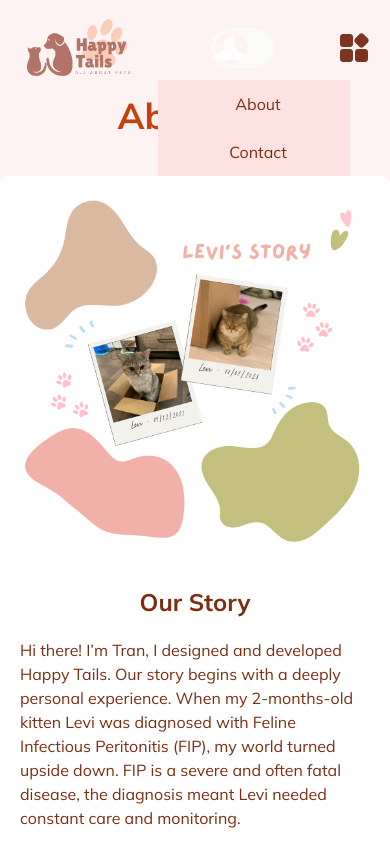
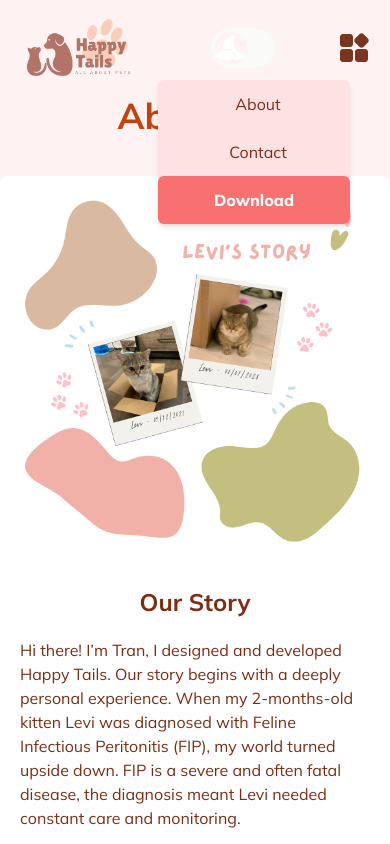
Before and after one commit to kalyntn97/happy-tails-website, a Next.js app: page /about in a window 390 px wide. Both pictures are taken after a click on the button 354 px from the left and 48 px from the top of the page. Shown: the top 844 px of the page. Built offline with nearby package versions, Linux system fonts and the light colour scheme; a web font is replaced by a local one.

Commit message:
fix download button on nav bar

```diff
--- a/src/components/NavigationLinks.tsx
+++ b/src/components/NavigationLinks.tsx
@@ -19,14 +19,14 @@ function NavigationLinks({ onClick }: Props) {
       {links.map(link => {
           const isActive = pathname === link.href
           return (
-            <Link key={link.name} href={link.href} className={'group flex flex-row cursor-pointer w-48 h-12 p-2 items-center justify-center'} onClick={onClick}>
+            <Link key={link.name} href={link.href} className={'group flex flex-row cursor-pointer w-full sm:w-48 h-12 p-2 items-center justify-center'} onClick={onClick}>
               {/* <LinkIcon /> */}
               <Image src={'/icons/paws.png'} width={64} height={64} alt='a paws icon' className={`hidden size-8 sm:block sm:size-16 ${isActive ? 'scale-1' : 'scale-0'} ease-in-out duration-500 group-hover:rotate-6 group-hover:scale-125`} />
               <p className='ml-2 sm:text-xl lg:text-2xl dark:text-orange-100'>{link.name}</p>
             </Link>
           )
       })}
-      <Link href='/' className='bg-red-400 dark:bg-red-700 text-white relative group cursor-pointer overflow-hidden h-12 w-48 rounded-md transition ease-in-out duration-300 delay-75 hover:-translate-y-1 hover:scale-110 hover:bg-red-600 hover:dark:bg-red-900 p-2 flex justify-center items-center font-extrabold'>
+      <Link href='/' className='bg-red-400 dark:bg-red-700 text-white relative group cursor-pointer overflow-hidden h-12 w-full sm:w-48 rounded-md transition ease-in-out duration-300 delay-75 hover:-translate-y-1 lg:hover:scale-110 hover:bg-red-600 hover:dark:bg-red-900 p-2 flex justify-center items-center font-extrabold'>
         <Image src={'/icons/paws.png'} width={64} height={64} alt='a paws icon' className={`${pathname === '/' ? 'scale-1' : 'scale-0'} absolute -left-4 -top-4 -rotate-45 group-hover:top-1 group-hover:left-4 group-hover:rotate-12 z-10 size-16 group-hover:scale-150 duration-500`} />
         <Image src={'/icons/paws.png'} width={64} height={64} alt='a paws icon' className={`${pathname === '/' ? 'scale-1' : 'scale-0'} absolute right-2 top-2 rotate-12 group-hover:top-1 group-hover:right-8 group-hover:-rotate-12 z-10 size-12 group-hover:scale-150  duration-500`} />
         <p className="z-10 dark:text-orange-100">Download</p>
--- a/src/components/TopNavigation.tsx
+++ b/src/components/TopNavigation.tsx
@@ -30,7 +30,7 @@ function TopNavigation() {
         <Image src={'/icons/menu.png'} width={32} height={32} className='h-full' alt='a menu icon' />
       </button>
 
-      <div className={`${isOpen ? 'block' : 'hidden'} lg:hidden flex flex-col absolute top-20 right-10 w-48 bg-red-100 z-10`}>
+      <div className={`${isOpen ? 'block' : 'hidden'} lg:hidden flex flex-col justify-center items-center absolute top-20 right-10 w-48 bg-red-100 dark:bg-stone-800 rounded-md shadow-md z-20`}>
         <NavigationLinks onClick={closeMenu} />
       </div>
 
```
